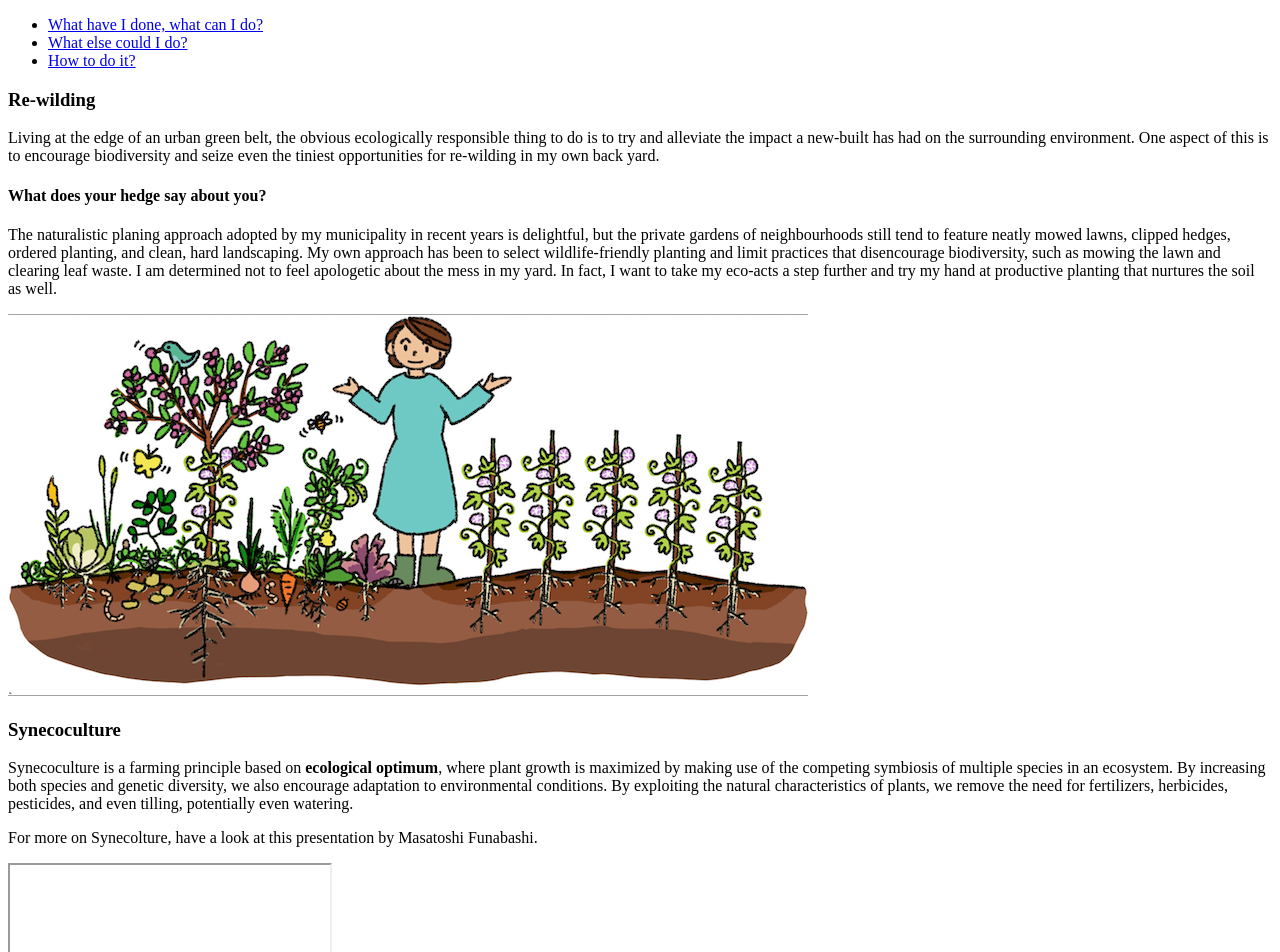
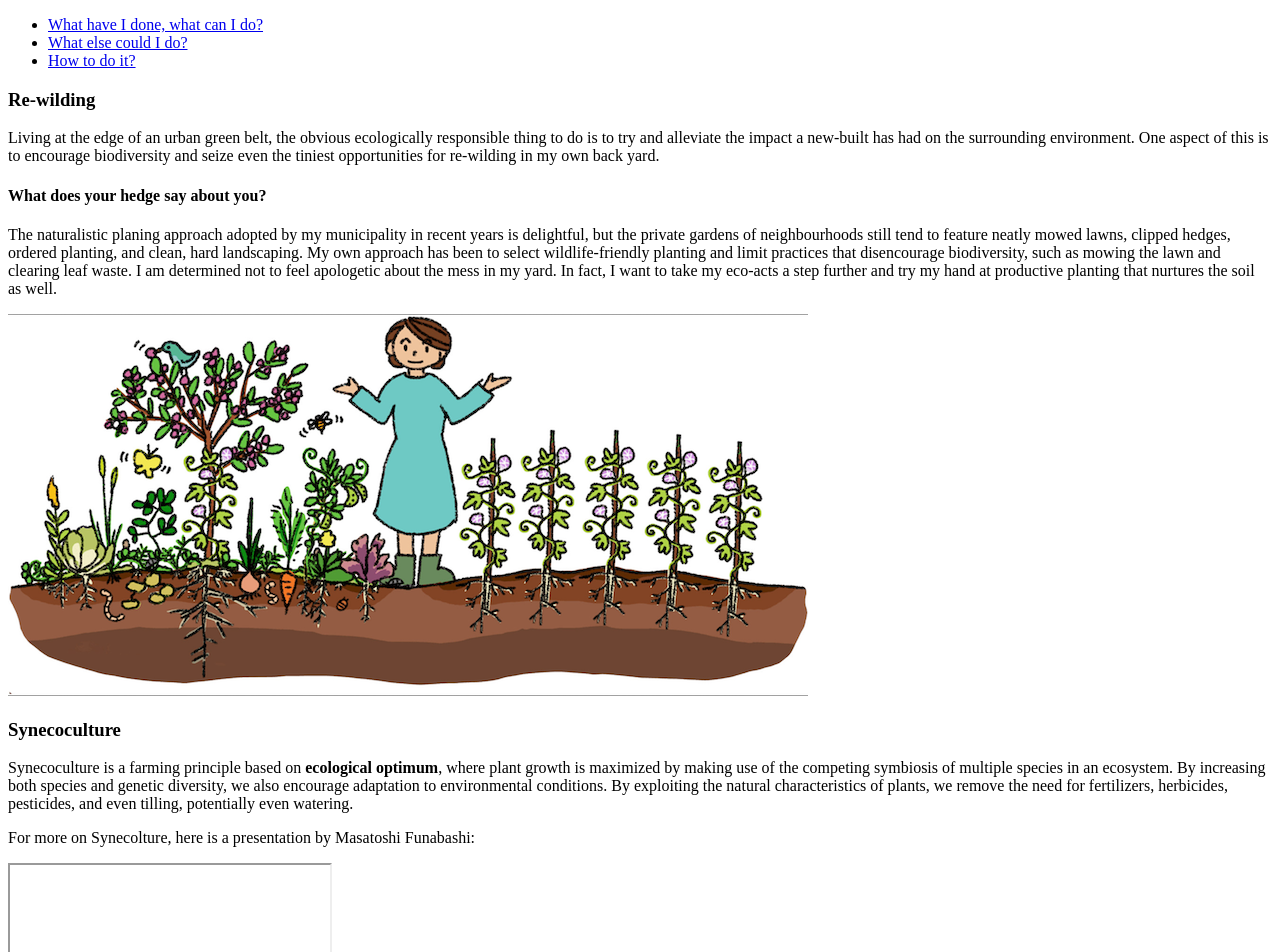
Before and after one commit to ursi-zz/web_project1, a plain HTML site: page page2.html in a window 1280 px wide. Shown: the top 952 px of the page. Drawn offline with Linux system fonts and the light colour scheme; grey boxes are pictures that could not be loaded.

Commit message:
Update page2.html
some edits to p.2

```diff
--- a/page2.html
+++ b/page2.html
@@ -26,7 +26,7 @@
 
   <h3>Synecoculture</h3>
   <p>Synecoculture is a farming principle based on <strong>ecological optimum</strong>, where plant growth is maximized by making use of the competing symbiosis of multiple species in an ecosystem. By increasing both species and genetic diversity, we also encourage adaptation to environmental conditions. By exploiting the natural characteristics of plants, we remove the need for fertilizers, herbicides, pesticides, and even tilling, potentially even watering.</p>
-  <p>For more on Synecolture, have a look at this presentation by Masatoshi Funabashi.</p>
+  <p>For more on Synecolture, here is a presentation by Masatoshi Funabashi:</p>
 <iframe width="320" height="240" src="https://www.youtube.com/embed/6npg7gO9taZg">
 </iframe>
 
```
